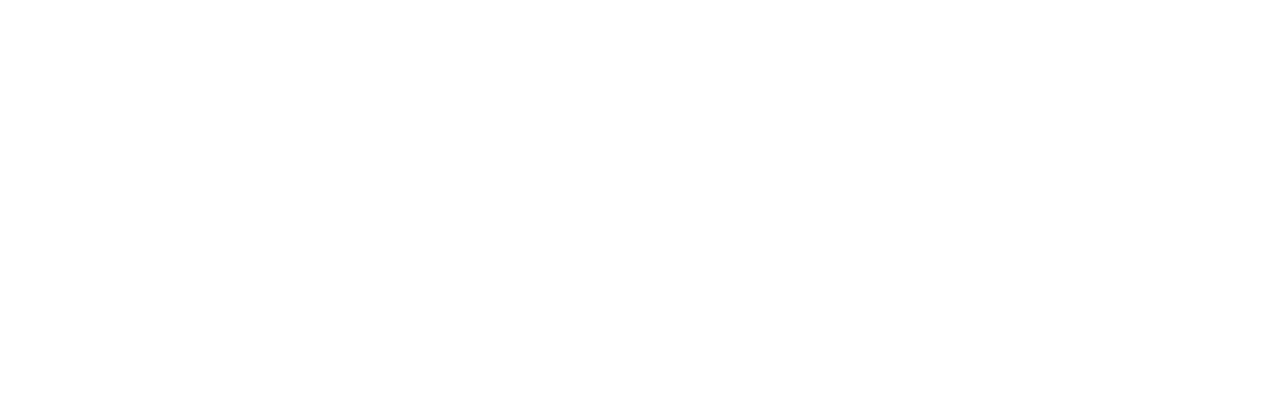
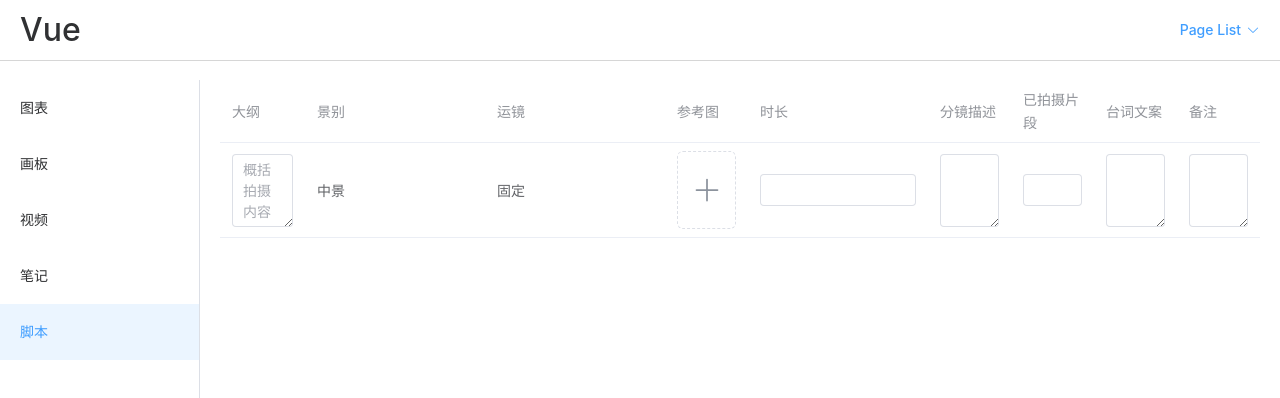
Before and after one commit to lienze87/hayate, a Vue app: page /script in a window 1280 px wide. Before the commit this address had no page. Shown: the top 398 px of the page. Built offline with nearby package versions, Linux system fonts and the light colour scheme.

Commit message:
feat(page): 新增脚本页面

```diff
--- a/src/layouts/components/aside.vue
+++ b/src/layouts/components/aside.vue
@@ -32,6 +32,10 @@
       name: "笔记",
       path: "/note",
     },
+    {
+      name: "脚本",
+      path: "/script",
+    },
   ];
 
   const router = useRouter();
--- /dev/null
+++ b/src/pages/script/index.vue
@@ -0,0 +1,95 @@
+<template>
+  <div class="main-content">
+    <el-table class="data-table" :data="tableData">
+      <el-table-column prop="outline" label="大纲">
+        <template #default="scope">
+          <el-input
+            v-model="scope.row.outline"
+            :rows="3"
+            type="textarea"
+            placeholder="概括拍摄内容"></el-input>
+        </template>
+      </el-table-column>
+      <el-table-column prop="scene" label="景别" width="180" />
+      <el-table-column prop="cameraOperation" label="运镜" width="180" />
+      <el-table-column prop="reference" label="参考图">
+        <template #default="scope">
+          <ImgUploader v-model:url="scope.row.reference" />
+        </template>
+      </el-table-column>
+      <el-table-column prop="duration" label="时长" width="180">
+        <template #default="scope">
+          <el-input v-model="scope.row.duration"></el-input>
+        </template>
+      </el-table-column>
+      <el-table-column prop="cameraDescription" label="分镜描述">
+        <template #default="scope">
+          <el-input
+            v-model="scope.row.cameraDescription"
+            :rows="3"
+            type="textarea"></el-input>
+        </template>
+      </el-table-column>
+      <el-table-column prop="video" label="已拍摄片段">
+        <template #default="scope">
+          <el-input v-model="scope.row.video"></el-input>
+        </template>
+      </el-table-column>
+      <el-table-column prop="copywriting" label="台词文案">
+        <template #default="scope">
+          <el-input
+            v-model="scope.row.copywriting"
+            :rows="3"
+            type="textarea"></el-input>
+        </template>
+      </el-table-column>
+      <el-table-column prop="describe" label="备注">
+        <template #default="scope">
+          <el-input
+            v-model="scope.row.describe"
+            :rows="3"
+            type="textarea"></el-input>
+        </template>
+      </el-table-column>
+    </el-table>
+  </div>
+</template>
+
+<script lang="ts">
+  export default {
+    name: "Script",
+  };
+</script>
+
+<script setup lang="ts">
+  import { ref } from "vue";
+  import ImgUploader from "@/components/ImgUploader.vue";
+
+  const tableData = ref([
+    {
+      uuid: "0",
+      outline: "",
+      scene: "中景",
+      cameraOperation: "固定",
+      reference: "",
+      duration: "",
+      cameraDescription: "",
+      video: "",
+      copywriting: "",
+      describe: "",
+    },
+  ]);
+</script>
+<style lang="scss" scoped>
+  .main-content {
+    display: flex;
+    flex-direction: column;
+    justify-content: flex-start;
+    align-items: flex-start;
+    width: 100%;
+    height: calc(100vh - 100px);
+  }
+  .data-table {
+    width: 100%;
+  }
+</style>
--- a/src/router/index.ts
+++ b/src/router/index.ts
@@ -42,6 +42,14 @@
           title: "笔记",
         },
       },
+      {
+        path: "/script",
+        name: "Script",
+        component: () => import("@/pages/script/index.vue"),
+        meta: {
+          title: "脚本",
+        },
+      },
     ],
   },
   {
```
